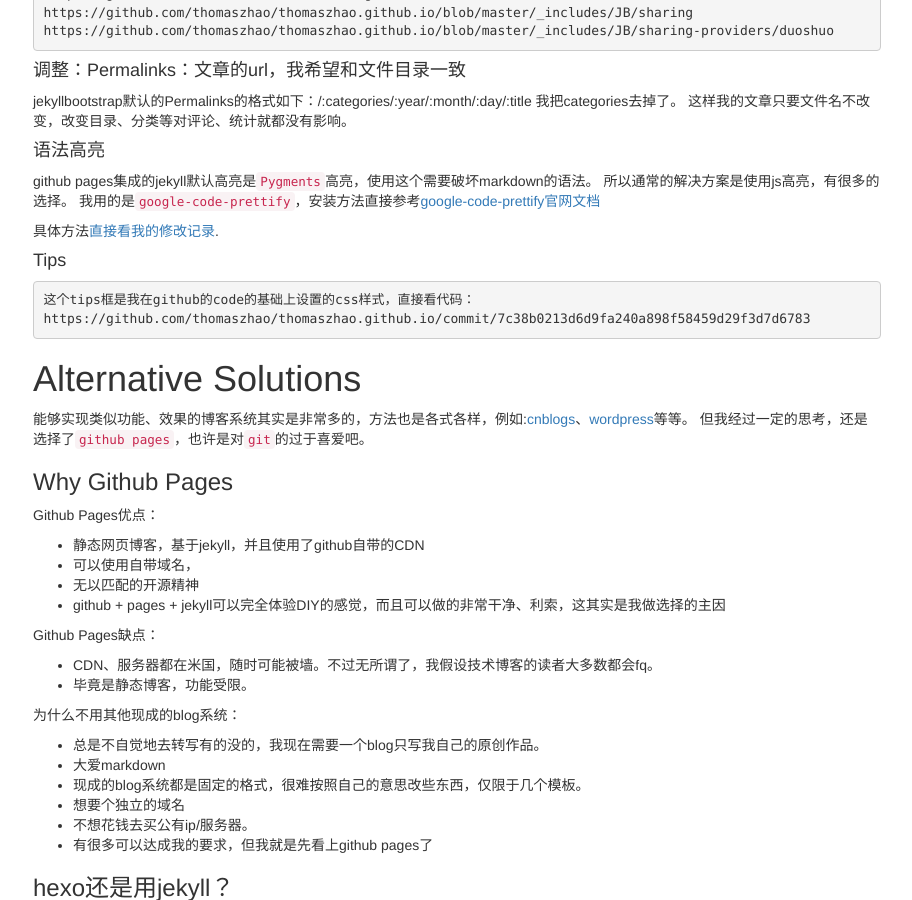
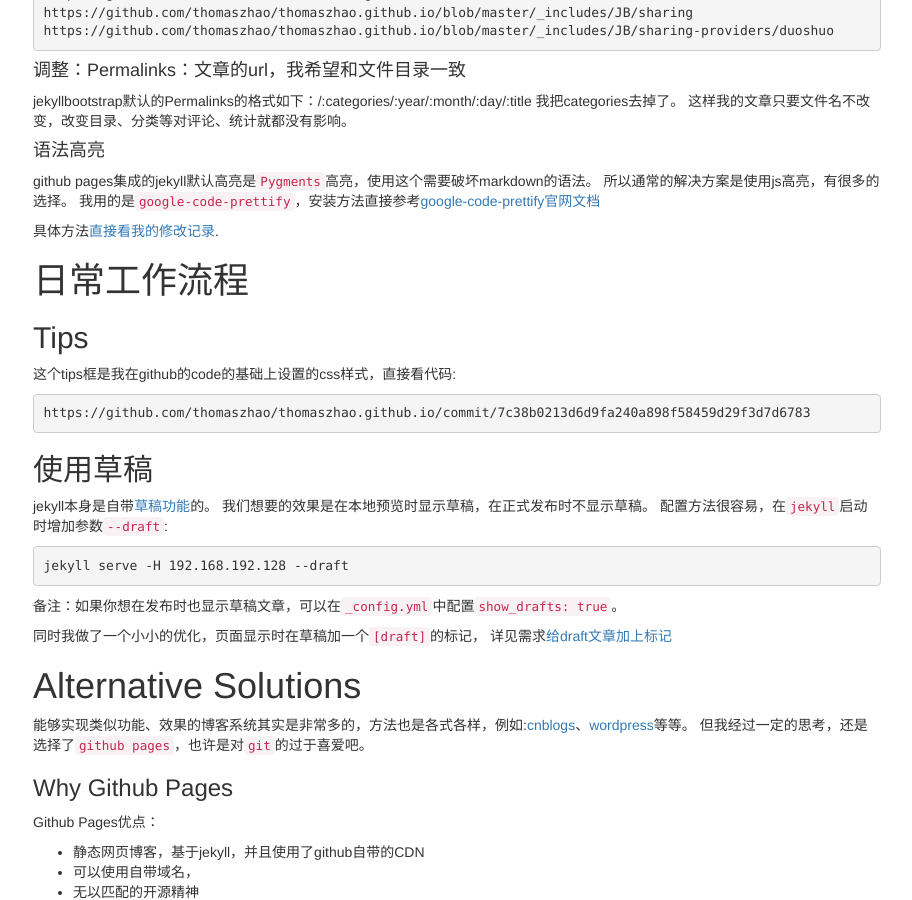
Before and after one commit to thomaszhao/thomaszhao.github.io, a Jekyll site: the page built from _posts/myblog/2015-01-08-how-do-i-build-this-jekyll-blog.md, in a window 1280 px wide and 900 px high, scrolled down 4377 px. Shown: the whole window, without its empty margins (37-949 px from the left). Built offline with Jekyll 4.4.1, drawn with Linux system fonts in a browser that asks for light colours; nearby versions of some CDN libraries; library files that are not in the unit come from our copies; comment, search, counter and statistics services are not loaded.

Commit message:
blog: add usage for drafts.

````diff
--- a/_posts/myblog/2015-01-08-how-do-i-build-this-jekyll-blog.md
+++ b/_posts/myblog/2015-01-08-how-do-i-build-this-jekyll-blog.md
@@ -288,12 +288,31 @@ github pages集成的jekyll默认高亮是`Pygments`高亮，使用这个需要
 具体方法[直接看我的修改记录](https://github.com/thomaszhao/thomaszhao.github.io/commit/54db568cbfd62e220e9f9a69d47f8485719040d7).
 
 
-#### Tips
+日常工作流程
+==============================================================================
+
+Tips
+------------------------------------------------------------------------------
+
+这个tips框是我在github的code的基础上设置的css样式，直接看代码:
 
 ``` tips
-这个tips框是我在github的code的基础上设置的css样式，直接看代码：
 https://github.com/thomaszhao/thomaszhao.github.io/commit/7c38b0213d6d9fa240a898f58459d29f3d7d6783
 ```
+
+使用草稿
+------------------------------------------------------------------------------
+
+jekyll本身是自带[草稿功能](http://jekyllrb.com/docs/drafts/)的。
+我们想要的效果是在本地预览时显示草稿，在正式发布时不显示草稿。
+配置方法很容易，在`jekyll`启动时增加参数`--draft`:
+
+    jekyll serve -H 192.168.192.128 --draft
+
+备注：如果你想在发布时也显示草稿文章，可以在`_config.yml`中配置`show_drafts: true`。
+
+同时我做了一个小小的优化，页面显示时在草稿加一个`[draft]`的标记，
+详见需求[给draft文章加上标记](https://github.com/thomaszhao/thomaszhao.github.io/issues/4)
 
 Alternative Solutions
 ===============================================================================
````
